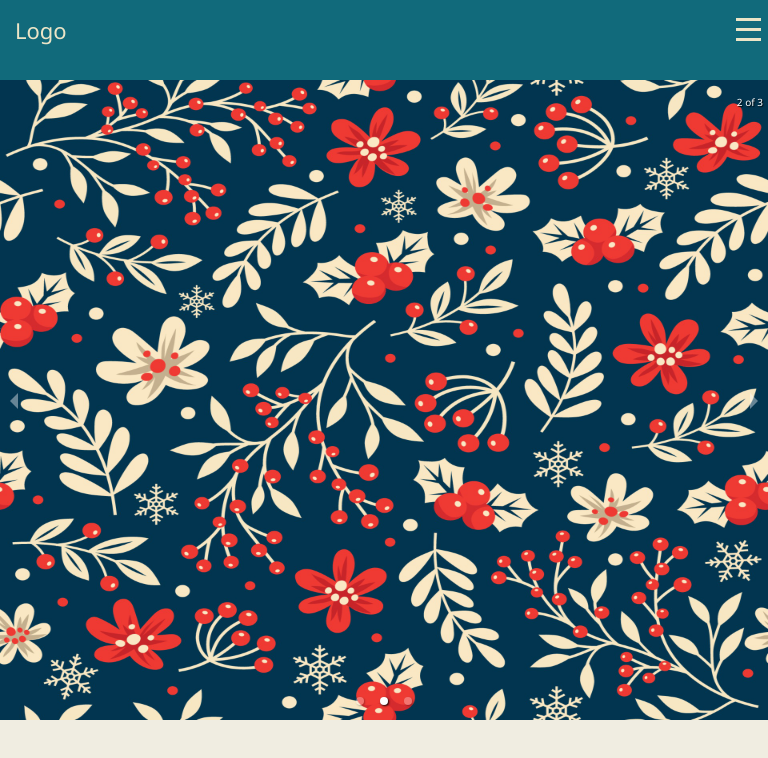
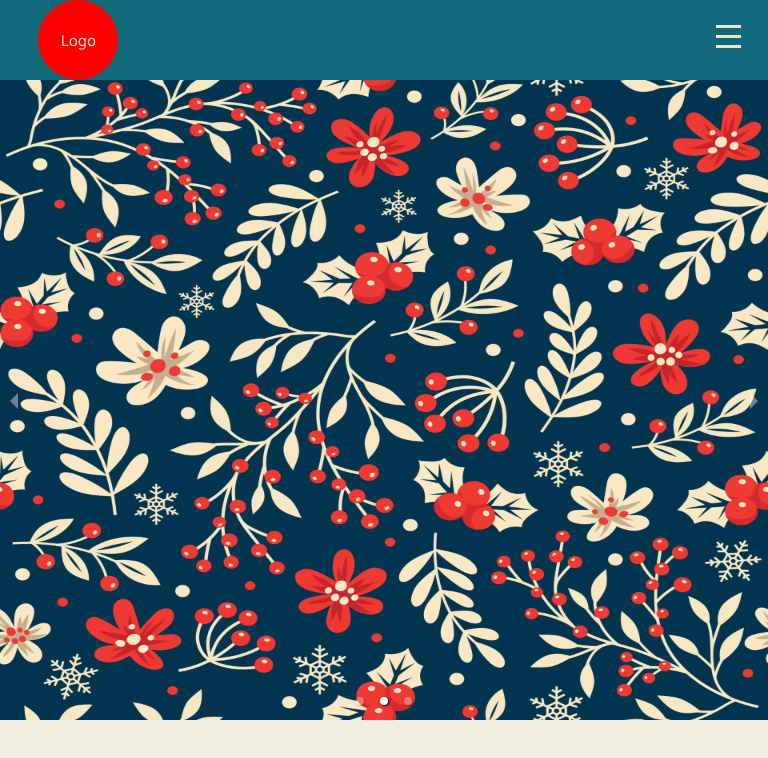
Before and after one commit to Proder/project-parwaaz, a React (Vite) app in the folder project-parwaaz/: page / in a window 768 px wide. Shown: the top 758 px of the page. Built offline with nearby package versions, Linux system fonts and the light colour scheme.

Commit message:
Fixed bugs in navbar and added go to top

```diff
--- a/project-parwaaz/index.html
+++ b/project-parwaaz/index.html
@@ -5,7 +5,6 @@
     <link rel="icon" type="image/svg+xml" href="/vite.svg" />
     <meta name="viewport" content="width=device-width, initial-scale=1.0" />
     <script src="https://kit.fontawesome.com/6bb9dc5e4d.js" crossorigin="anonymous"></script>
-
 
     <title>Project-Parwaaz</title>
   </head>
--- a/project-parwaaz/src/App.jsx
+++ b/project-parwaaz/src/App.jsx
@@ -1,6 +1,7 @@
 import "./App.css";
 import CarouselComponent from "./components/CarouselComponent";
-
+import GoToTop from "./components/GoToTop";
+// import MyCarousel from "./components/MyCarousel";
 import Navbar from "./components/Navbar";
 
 const App = () => {
@@ -8,6 +9,8 @@ const App = () => {
     <>
       <Navbar/>
       <CarouselComponent/>
+      {/* <MyCarousel/> */}
+      <GoToTop/>
       </>
   );
 };
--- a/project-parwaaz/src/components/CarouselComponent.jsx
+++ b/project-parwaaz/src/components/CarouselComponent.jsx
@@ -1,5 +1,4 @@
-import "slick-carousel/slick/slick.css";
-import "slick-carousel/slick/slick-theme.css";
+
 import imageOne from "../assets/h.jpg";
 import imageTwo from "../assets/floral.jpg";
 import imageThree from "../assets/diwali.jpg";
@@ -9,7 +8,7 @@ import { Carousel } from "react-responsive-carousel";
 
 const CarouselComponent = () => {
   return (
-    <Carousel showArrows onChange onClickItem onClickThumb autoPlay infiniteLoop showThumbs={false}>
+    <Carousel showArrows onChange onClickItem onClickThumb autoPlay infiniteLoop showThumbs={false} showStatus={false}>
       <div>
         <img src={imageOne} className="carousel-image" />
       </div>
--- /dev/null
+++ b/project-parwaaz/src/components/GoToTop.jsx
@@ -0,0 +1,66 @@
+import { useEffect, useState } from "react";
+import "../styles/goToTop.css";
+
+const GoToTop = () => {
+  const [isVisible, setIsVisible] = useState(false);
+  function smoothScrollTo(target, duration) {
+    const startPosition = window.scrollY;
+    const targetPosition = 0;//target.getBoundingClientRect().top + window.scrollY if we want to scroll to specific element
+    const startTime = performance.now();
+
+    function ease(t) {
+      return t < 0.5 ? 4 * t * t * t : (t - 1) * (2 * t - 2) * (2 * t - 2) + 1;
+    }
+
+    function scrollStep(timestamp) {
+      const currentTime = timestamp - startTime;
+      const progress = Math.min(currentTime / duration, 1);
+      const easedProgress = ease(progress);
+
+      window.scrollTo(0, startPosition + (targetPosition - startPosition) * easedProgress);
+
+      if (currentTime < duration) {
+        window.requestAnimationFrame(scrollStep);
+      }
+    }
+
+    window.requestAnimationFrame(scrollStep);
+  }
+
+  const goToBtn = () => {
+    const targetElement = document.documentElement; // Replace 'target' with the ID of your target element
+    const duration = 1000; // Duration of the smooth scroll in milliseconds
+
+    smoothScrollTo(targetElement, duration);
+
+  };
+
+  const listenToScroll = () => {
+    let heightToHidden = 225;//height after which we want the button to be enabled
+    const winScroll =
+      document.body.scrollTop || document.documentElement.scrollTop;
+
+    if (winScroll > heightToHidden) {
+      setIsVisible(true);
+    } else {
+      setIsVisible(false);
+    }
+  };
+
+  useEffect(() => {
+    window.addEventListener("scroll", listenToScroll);
+    return () => window.removeEventListener("scroll", listenToScroll);
+  }, []);
+
+  return (
+    <div className="top-btn-container">
+      {isVisible && (
+        <div className="top-btn" onClick={goToBtn}>
+          <i className="fa-solid fa-arrow-up"></i>
+        </div>
+      )}
+    </div>
+  );
+};
+
+export default GoToTop;
--- /dev/null
+++ b/project-parwaaz/src/components/MyCarousel.jsx
@@ -0,0 +1,14 @@
+import "../styles/myCarousel.css"
+
+
+const MyCarousel = () => {
+  return (
+    <div className="carousel-container">
+      <div className="left-arrow-container"></div>
+      <div className="current-slide-container"></div>
+      <div className="right-arrow-container"></div>
+    </div>
+  )
+}
+
+export default MyCarousel
--- a/project-parwaaz/src/components/Navbar.jsx
+++ b/project-parwaaz/src/components/Navbar.jsx
@@ -1,14 +1,14 @@
 import "../styles/navbar.css";
-import {Link} from "react-router-dom"
 
 const Navbar = () => {
   return (
     <div className="navbar-container">
       <div className="nav">
         <input type="checkbox" id="nav-check" />
-        <div className="nav-header">
-          <div className="nav-title">Logo</div>
+        <div className="nav-logo-container">
+          <div className="nav-logo">Logo</div>
         </div>
+
         <div className="nav-btn">
           <label htmlFor="nav-check">
             <span></span>
@@ -21,12 +21,21 @@ const Navbar = () => {
           <a href="#" className="option">
             Home
           </a>
-          <a href="#" className="option">About Us</a>
-          <a href="#" className="option">Contact Us</a>
-          <a href="#"className="option">Item 1</a>
-          <a href="#" className="option">Item 2</a>
-          <a href="#" className="option">Item 3</a>
-
+          <a href="#" className="option">
+            About Us
+          </a>
+          <a href="#" className="option">
+            Contact Us
+          </a>
+          <a href="#" className="option">
+            Item 1
+          </a>
+          <a href="#" className="option">
+            Item 2
+          </a>
+          <a href="#" className="option">
+            Item 3
+          </a>
         </div>
       </div>
     </div>
--- a/project-parwaaz/src/index.css
+++ b/project-parwaaz/src/index.css
@@ -70,6 +70,10 @@ button:focus-visible {
 
 * {
   box-sizing: border-box;
+
+}
+html{
+  scroll-behavior: smooth;
 }
 body{
   margin: 0px;
--- /dev/null
+++ b/project-parwaaz/src/styles/goToTop.css
@@ -0,0 +1,36 @@
+.top-btn-container{
+    display: flex;
+  justify-content: center;
+  align-items: center;
+  position: relative;
+}
+
+  .top-btn {
+    font-size: 1.5rem;
+    width: 3rem;
+    height: 3rem;
+    color: #fff;
+    background-color: darkgreen;
+    box-shadow: black;
+    border-radius: 50%;
+    position: fixed;
+    bottom: 2.5rem;
+    right: 2.5rem;
+    z-index: 999;
+    display: flex;
+    justify-content: center;
+    align-items: center;
+    cursor: pointer;
+  }
+    .top-btn i{
+      animation: gototop 1s linear infinite alternate-reverse;
+    }
+
+    @keyframes gototop {
+      0% {
+        transform: translateY(-0.25rem);
+      }
+      100% {
+        transform: translateY(0.25rem);
+      }
+    }
--- /dev/null
+++ b/project-parwaaz/src/styles/myCarousel.css
@@ -0,0 +1,6 @@
+.carousel-container{
+    position: relative;
+    width: 100%;
+    height: 60vh;
+    background-color: green;
+}
--- a/project-parwaaz/src/styles/navbar.css
+++ b/project-parwaaz/src/styles/navbar.css
@@ -1,50 +1,74 @@
 
 .navbar-container {
-    width: 100vw;
+    width: 100%;
     color: #ECE5C7;
     position: relative;
+    z-index: 10;
 
 }
 
 .nav {
+    display: flex;
+    justify-content: space-between;
     height: 10vh;
     width: 100%;
     background-color: #116A7B;
     position: relative;
 }
 
-.nav>.nav-header {
-    display: inline;
+.nav-logo-container{
+
+    display: flex;
+    aspect-ratio: 1;
+    margin-left: 5vw;
 }
 
-.nav>.nav-header>.nav-title {
-    display: inline-block;
-    font-size: 22px;
-    padding: 15px 15px 15px 15px;
+.nav-logo {
+    display: flex;
+    justify-content: center;
+    align-items: center;
+    font-size: 15px;
+    border-radius: 50%;
+    aspect-ratio: 1;
+    background-color: red;
 }
 
 .nav>.nav-btn {
     display: none;
 }
 
-.nav>.nav-links {
-    display: inline;
-    float: right;
-    font-size: 21px;
-
+.nav-links {
+    display: flex;
+    justify-content: center;
+    align-items: center;
+    font-size: 15px;
 }
 
-.nav>.nav-links>a {
+.option {
     display: inline-block;
-    padding: 19px 15px 19px 15px;
+    padding: 0px 15px;
     text-decoration: none;
     color: #ECE5C7;
     background-color: #116A7B;
 }
 
-.nav>.nav-links>a:hover {
-    background-color: #c2dedc6c;
+@media only screen and (min-width:768px){
+    .option::after{
+        content: '';
+        display : flex;
+        margin-top: 5px;
+        height: 3px;
+        background-color: green;
+        width: 100%;
+        transform : scaleX(0);
+        transform-origin: left;
+        transition: transform 0.5s ease;
+    }
+    .option:hover::after{
+        transform: scaleX(1);
+    }
 }
+
 
 .nav>#nav-check {
     display: none;
@@ -55,33 +79,36 @@
     padding: 0;
 }
 
-
-
-
-
-
-@media (max-width:768px) {
+@media screen and (max-width:768px) {
     .nav>.nav-btn {
         display: inline-block;
         position: absolute;
         right: 0px;
         top: 0px;
+        height: inherit;
     }
 
     .nav>.nav-btn>label {
-        display: inline-block;
-        width: 50px;
-        height: 50px;
-        padding: 18px;
+        display: flex;
+        flex-direction: column;
+        justify-content: center;
+        align-items: center;
+        aspect-ratio: 1;
+        height: inherit;
     }
+
 
     .nav>.nav-btn>label:hover,
     .nav #nav-check:checked~.nav-btn>label {
         background-color: #116A7B;
         cursor: pointer;
     }
+    .nav #nav-check:checked~.nav-btn>label:hover {
+        background-color: #116A7B;
+        cursor: pointer;
+    }
 
-    .nav>.nav-btn>label>span {
+    .nav .nav-btn label span {
         display: block;
         width: 25px;
         height: 10px;
@@ -100,22 +127,32 @@
         /* Firefox */
     }
 
+
     .nav>.nav-links {
         position: absolute;
-        display: block;
+        display: flex;
+        flex-direction: column;
+
         width: 100%;
-        background-color: #ECE5C7;
         height: 0px;
         transition: all 0.3s ease-in;
         overflow-y: hidden;
-        top: 50px;
+        top: 10vh;
         left: 0px;
-        color: #116A7B;
+
     }
 
-    .nav>.nav-links>a {
-        display: block;
+    .option {
+        display: flex;
+        flex: 100%;
         width: 100%;
+        padding: 15px;
+        background: linear-gradient(to left, #116A7B 50%, grey 50%) right !important;
+        background-size: 200% !important;
+        transition: 0.5s ease-in ;
+    }
+    .option:hover{
+        background-position: left !important;
     }
 
     .nav>#nav-check:not(:checked)~.nav-links {
```
